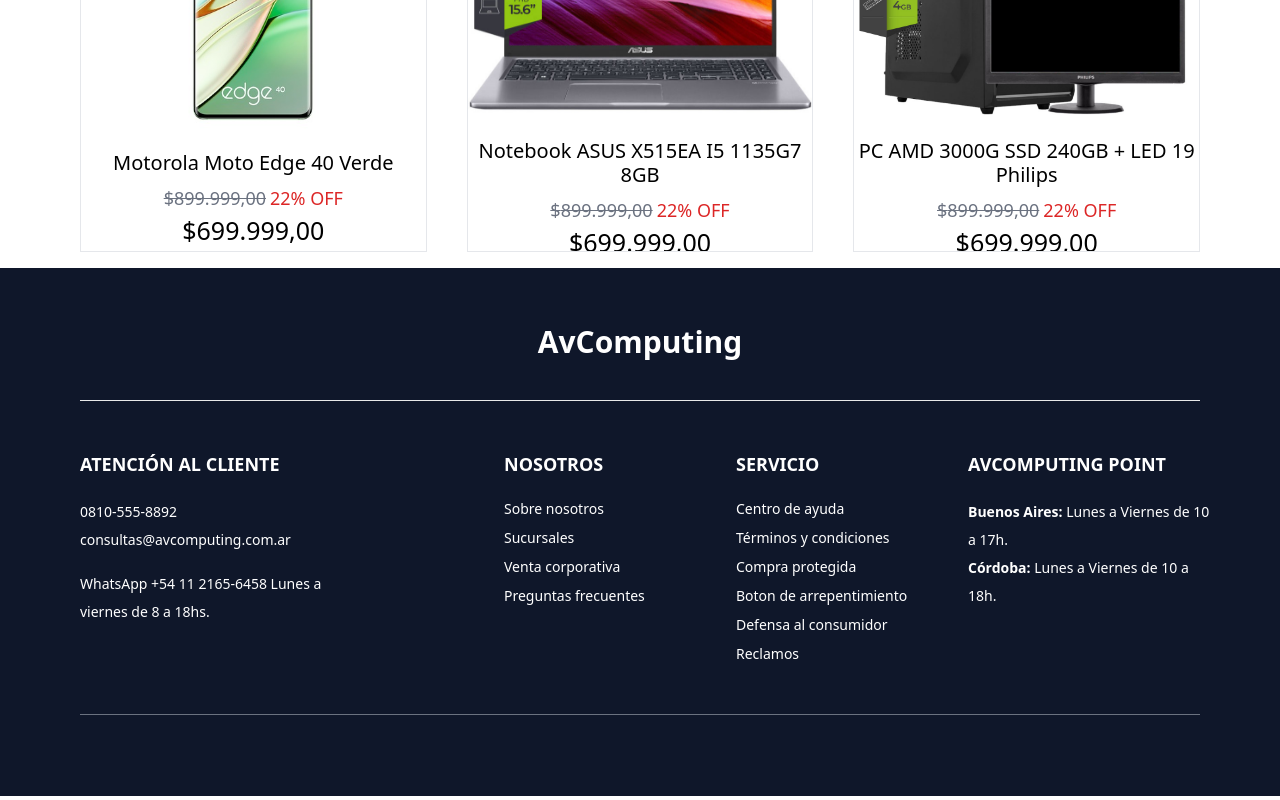
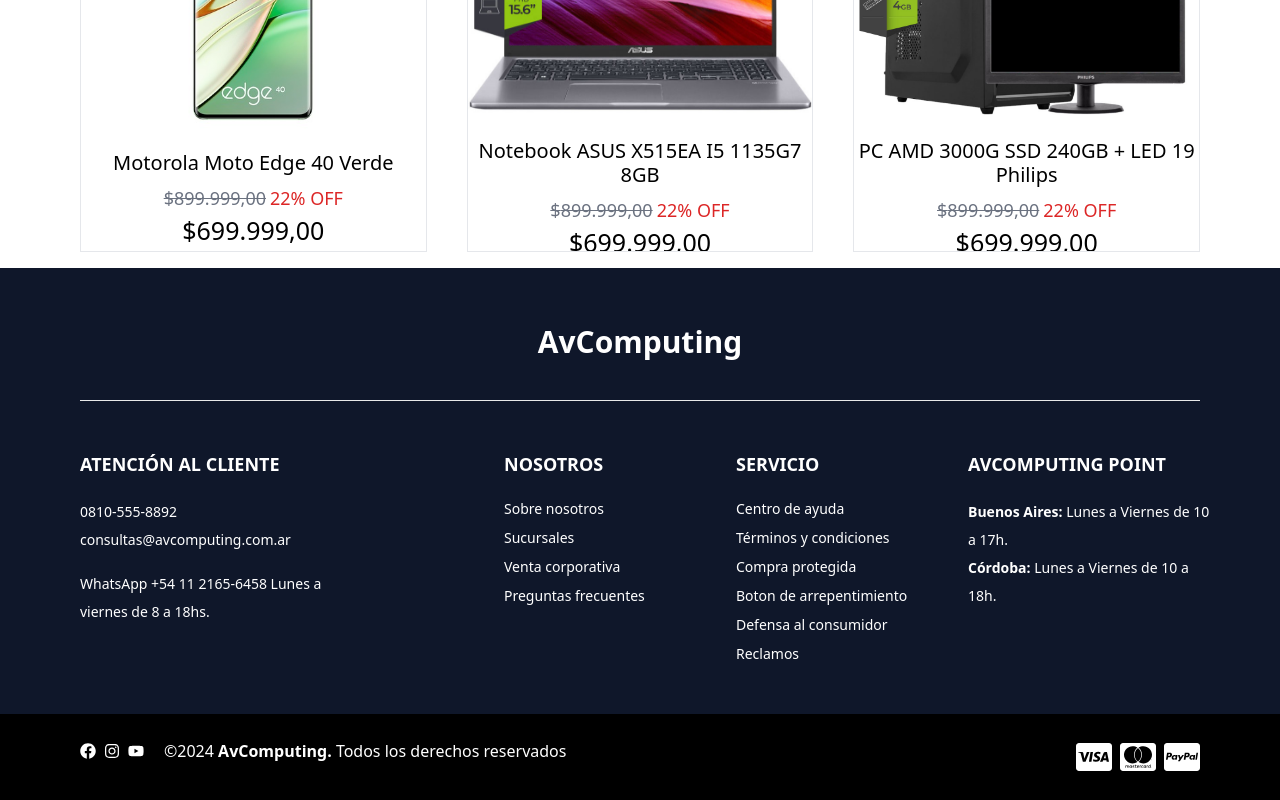
Before and after one commit to ErwinAdriel/react-avcomputing, a React (Create React App) app: page / in a window 1280 px wide. Shown: the part 1072-1872 px from the top of the page. Built offline with nearby package versions, Linux system fonts and the light colour scheme.

Commit message:
style en footer

```diff
--- a/src/components/Footer.jsx
+++ b/src/components/Footer.jsx
@@ -1,7 +1,9 @@
+import { FaFacebook, FaInstagram, FaYoutube, FaCcVisa, FaCcMastercard, FaCcPaypal } from "react-icons/fa";
+
 export default function Footer(){
     return(
-        <footer class=" bg-slate-900 text-white print:hidden px-20">
-            <div class="container block mx-auto pt-[56px]">
+        <footer class=" bg-slate-900 text-white print:hidden">
+            <div class=" block mx-auto pt-[56px] px-20">
                 <div class="w-full flex flex-col items-center mb-[50px]">
                     <div class="mb-[40px]">
                         <span class="text-3xl font-bold">AvComputing</span>
@@ -46,8 +48,20 @@ export default function Footer(){
                         </div>
                     </div>
                 </div>
-                <div class="border-t border-gray-500 lg:h-[82px] lg:flex justify-between items-center">
-
+            </div>
+            <div class="bg-black lg:h-[86px] lg:flex justify-between items-center px-20">
+                <div class="flex lg:space-x-5 justify-between items-center mb-3">
+                    <div class="flex space-x-2 items-center">
+                        <FaFacebook />
+                        <FaInstagram />
+                        <FaYoutube />
+                    </div>
+                    <span class=" sm:text-base font-300">©2024 <a href="/" class="font-bold">AvComputing.</a> Todos los derechos reservados</span>
+                </div>
+                <div class="flex space-x-2 text-4xl">
+                    <FaCcVisa />
+                    <FaCcMastercard />
+                    <FaCcPaypal />
                 </div>
             </div>
         </footer>
```
